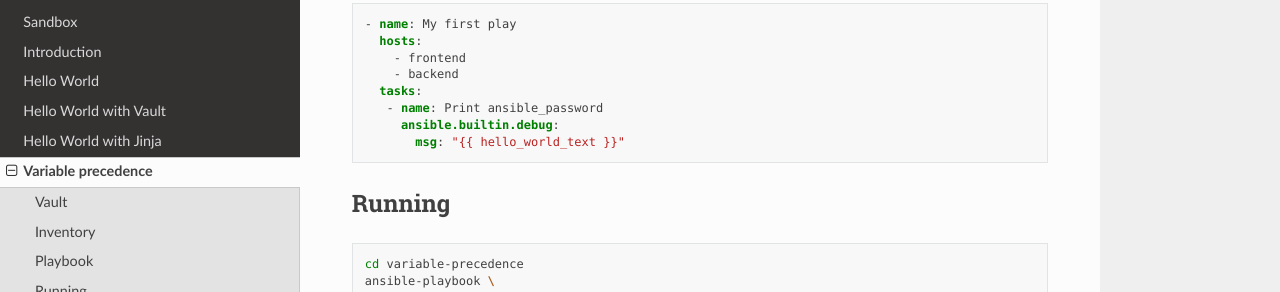
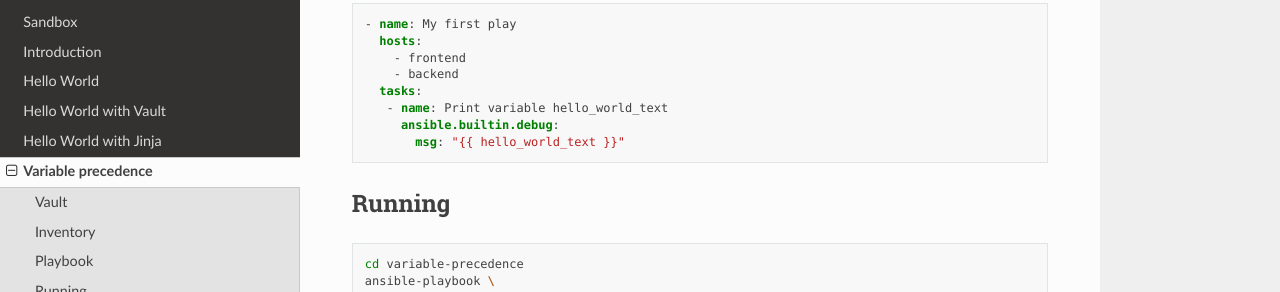
Before and after one commit to rgaiacs/rse-ansible-tutorial, a Sphinx documentation site: the page built from source/variable-precedence.rst, in a window 1280 px wide and 900 px high, scrolled down 1482 px. Shown: the part 159-451 px from the top of the window. Built offline with Sphinx 7.4.7 and the Read the Docs theme 3.1.0, drawn with Linux system fonts in a browser that asks for light colours.

Commit message:
Fix name of task

```diff
--- a/source/examples/variable-precedence/playbook.yaml
+++ b/source/examples/variable-precedence/playbook.yaml
@@ -3,6 +3,6 @@
     - frontend
     - backend
   tasks:
-   - name: Print ansible_password
+   - name: Print variable hello_world_text
      ansible.builtin.debug:
        msg: "{{ hello_world_text }}"
```
